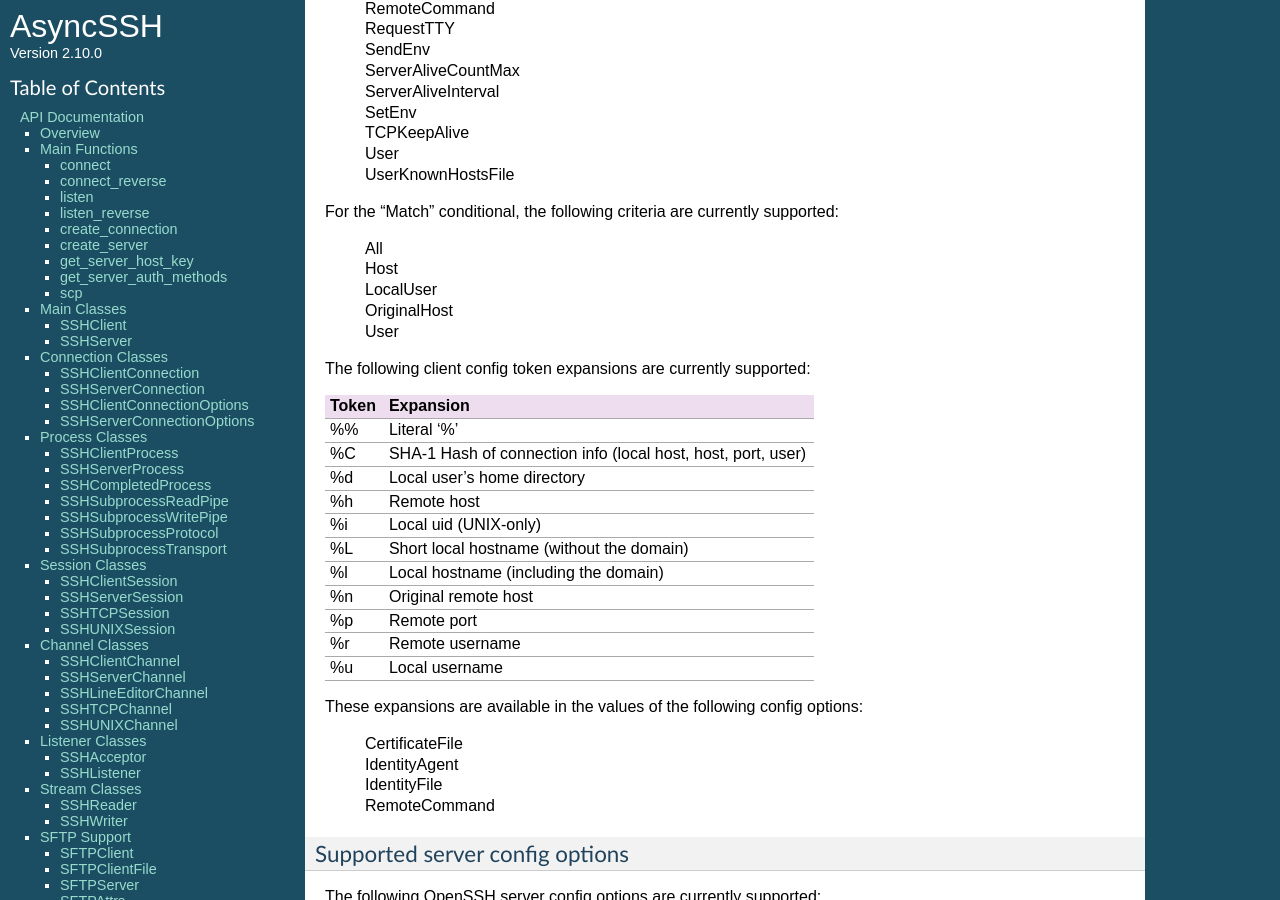
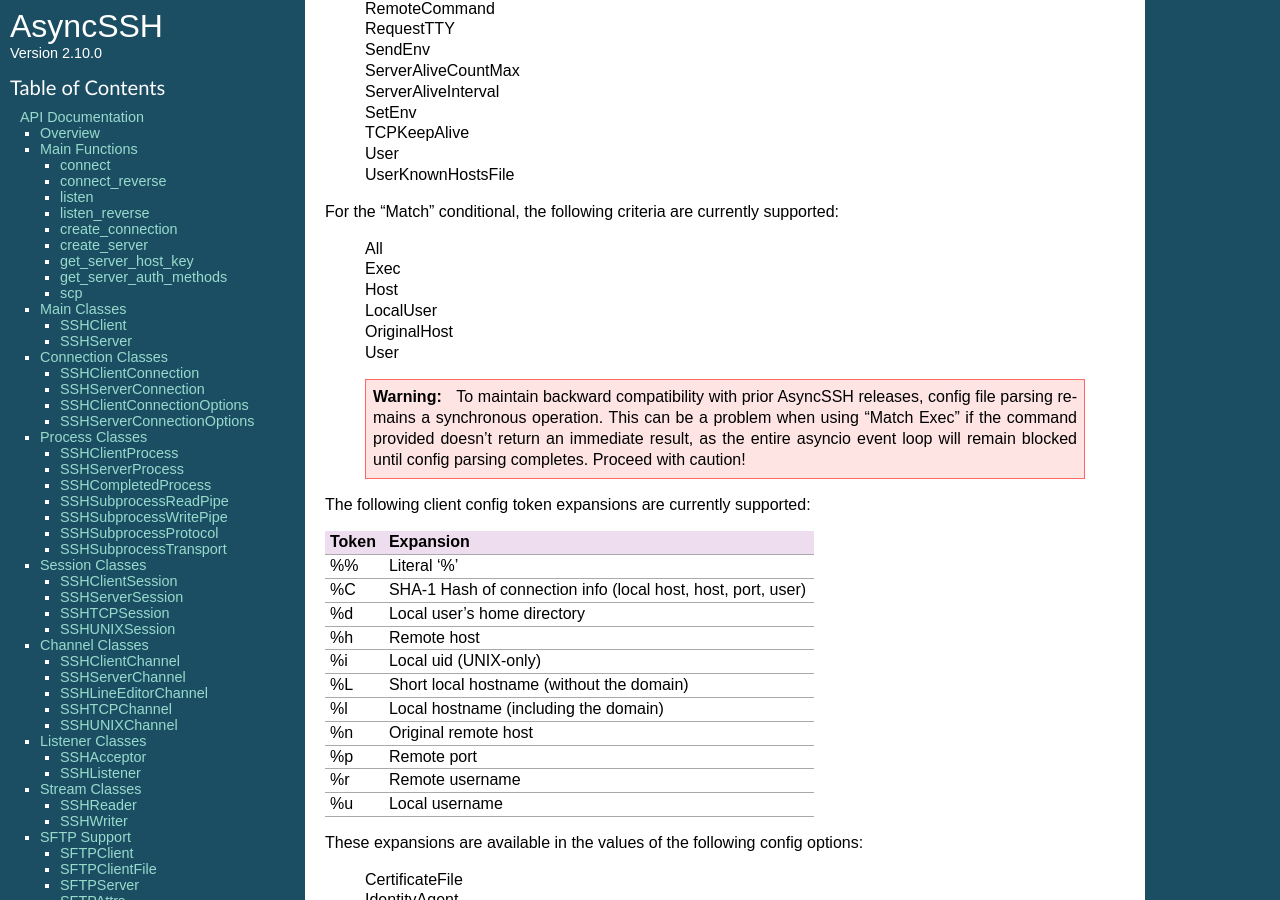
Before and after one commit to ronf/asyncssh, a Sphinx documentation site: the page built from docs/api.rst, in a window 1280 px wide and 900 px high, scrolled down 16270 px. Built offline with Sphinx 7.4.7, drawn with Linux system fonts in a browser that asks for light colours; some of the changed text lies outside the part shown.

Commit message:
Add support for config directive "Match Exec"
This commit adds support for the "Match Exec" directive in OpenSSH
config files. However, because the existing config file API uses
syncrhonous calls, this should be used with caution. With the
current implementation, the event loop will be completely blocked
during config parsing, preventing other tasks from making progress
if a "Match Exec" command doesn't return an immediate result, and
a warning to that effect has been added to the documentation.

```diff
--- a/docs/api.rst
+++ b/docs/api.rst
@@ -1731,10 +1731,18 @@ The following OpenSSH client config options are currently supported:
 For the "Match" conditional, the following criteria are currently supported:
 
   | All
+  | Exec
   | Host
   | LocalUser
   | OriginalHost
   | User
+
+  .. warning:: To maintain backward compatibility with prior AsyncSSH
+               releases, config file parsing remains a synchronous
+               operation. This can be a problem when using "Match Exec"
+               if the command provided doesn't return an immediate result,
+               as the entire asyncio event loop will remain blocked until
+               config parsing completes. Proceed with caution!
 
 The following client config token expansions are currently supported:
 
@@ -1803,11 +1811,19 @@ The following OpenSSH server config options are currently supported:
 For the "Match" conditional, the following criteria are currently supported:
 
   | All
+  | Exec
   | Address
   | Host
   | LocalAddress
   | LocalPort
   | User
+
+  .. warning:: To maintain backward compatibility with prior AsyncSSH
+               releases, config file parsing remains a synchronous
+               operation. This can be a problem when using "Match Exec"
+               if the command provided doesn't return an immediate result,
+               as the entire asyncio event loop will remain blocked until
+               config parsing completes. Proceed with caution!
 
 The following server config token expansions are currently supported:
 
```
Also changed, not shown: 2 other files.
